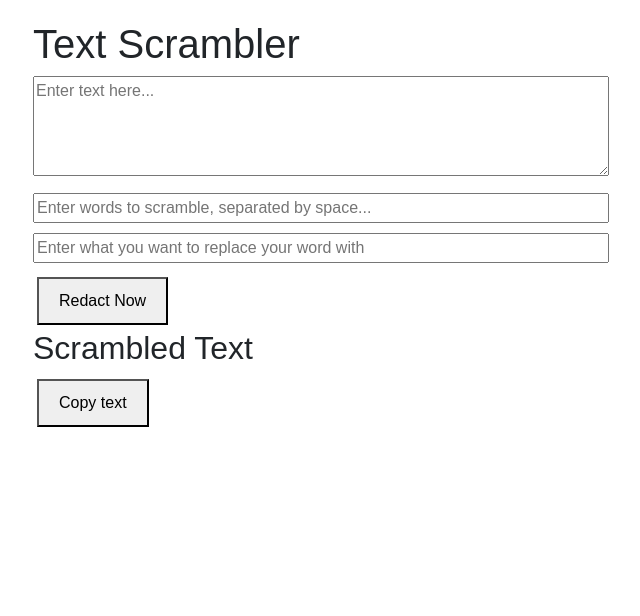
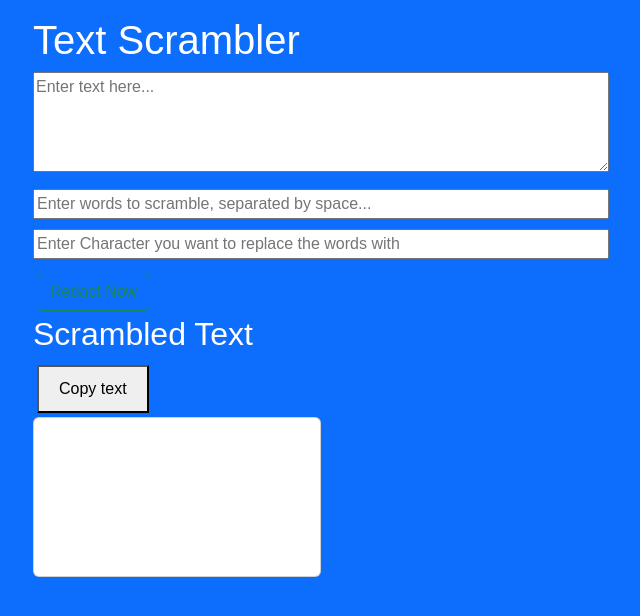
Before and after one commit to Majefashek/scrambleProject, a plain HTML site: page index.html in a window 1280 px wide. Shown: the whole page, without its empty margins (319-959 px from the left). Drawn offline with nearby package versions, Linux system fonts and the light colour scheme.

Commit message:
latest changes

```diff
--- a/index.html
+++ b/index.html
@@ -4,11 +4,15 @@
   <head>
     <meta charset="UTF-8" />
     <title>Text Scrambler</title>
-    <link href="https://cdn.jsdelivr.net/npm/bootstrap@5.3.2/dist/css/bootstrap.min.css" rel="stylesheet" integrity="sha384-T3c6CoIi6uLrA9TneNEoa7RxnatzjcDSCmG1MXxSR1GAsXEV/Dwwykc2MPK8M2HN" crossorigin="anonymous">
-    <link href="scramble.css" rel="stylesheet">
-
+    <link
+      href="https://cdn.jsdelivr.net/npm/bootstrap@5.3.2/dist/css/bootstrap.min.css"
+      rel="stylesheet"
+      integrity="sha384-T3c6CoIi6uLrA9TneNEoa7RxnatzjcDSCmG1MXxSR1GAsXEV/Dwwykc2MPK8M2HN"
+      crossorigin="anonymous"
+    />
+    <link href="scramble.css" rel="stylesheet" />
   </head>
-  <body>
+  <body class="text-bg-primary p-3">
     <div class="container">
       <h1>Text Scrambler</h1>
       <textarea id="inputText" placeholder="Enter text here..."></textarea>
@@ -20,14 +24,27 @@
       <input
         type="text"
         id="asteric"
-        placeholder="Enter what you want to replace your word with"
+        class="bs-light-border-subtle"
+        placeholder="Enter Character you want to replace the words with"
       />
-      <button onclick="scrambleText()">Redact Now</button>
+      <button onclick="scrambleText()" class="btn btn-outline-success">
+        Redact Now
+      </button>
       <h2>Scrambled Text</h2>
-      <button onclick="copyToClipboard()">Copy text</button>
-      <div id="outputText"></div>
+      <div>
+        <button onclick="copyToClipboard()">Copy text</button>
+      </div>
+      <div  class="card" style="width: 18rem;height: 10rem;">
+        <div id="outputText" class="card-body">
+
+        </div>
+      </div>
     </div>
-
     <script src="scramble.js"></script>
+    <script
+      src="https://cdn.jsdelivr.net/npm/bootstrap@5.3.2/dist/js/bootstrap.bundle.min.js"
+      integrity="sha384-C6RzsynM9kWDrMNeT87bh95OGNyZPhcTNXj1NW7RuBCsyN/o0jlpcV8Qyq46cDfL"
+      crossorigin="anonymous"
+    ></script>
   </body>
 </html>
```
